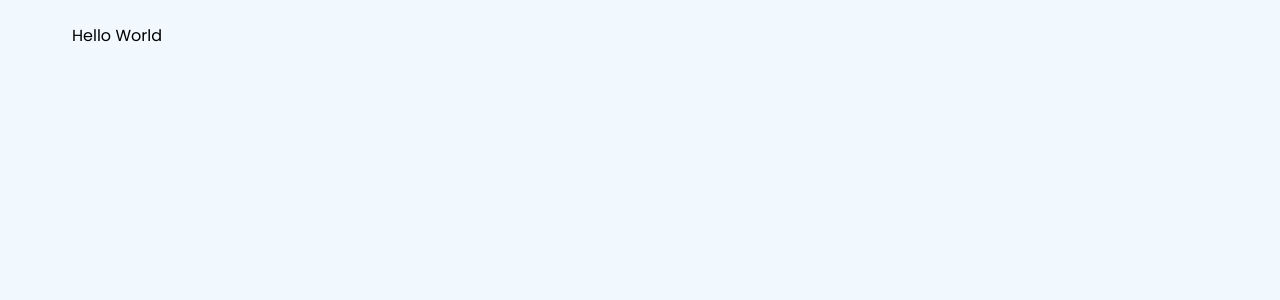
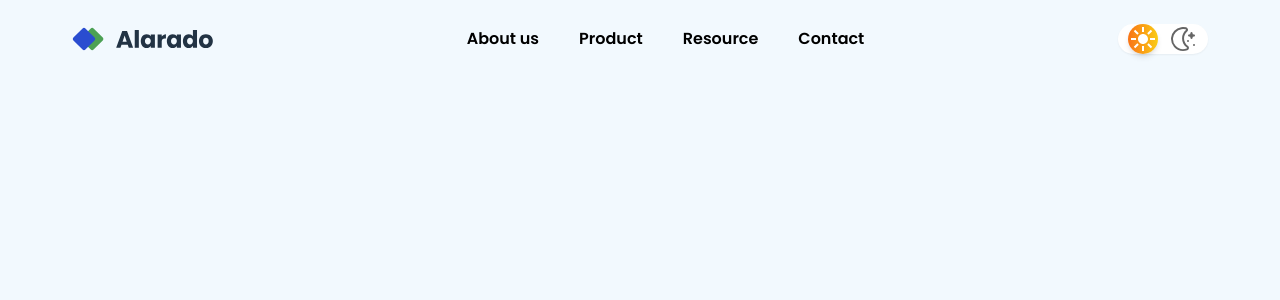
Before and after one commit to Josue-code-lanch/SImple-HomePage, a React (Vite) app: page / in a window 1280 px wide. Shown: the top 300 px of the page. Built offline with nearby package versions, Linux system fonts and the light colour scheme.

Commit message:
Agregue el componente Navbar al componente principal

```diff
--- a/src/App.jsx
+++ b/src/App.jsx
@@ -1,9 +1,10 @@
+import Navbar from "./components/Header/Navbar";
 import "./App.css";
 
 function App() {
   return (
     <>
-      <h1>Hello World</h1>
+      <Navbar />
     </>
   );
 }
```
